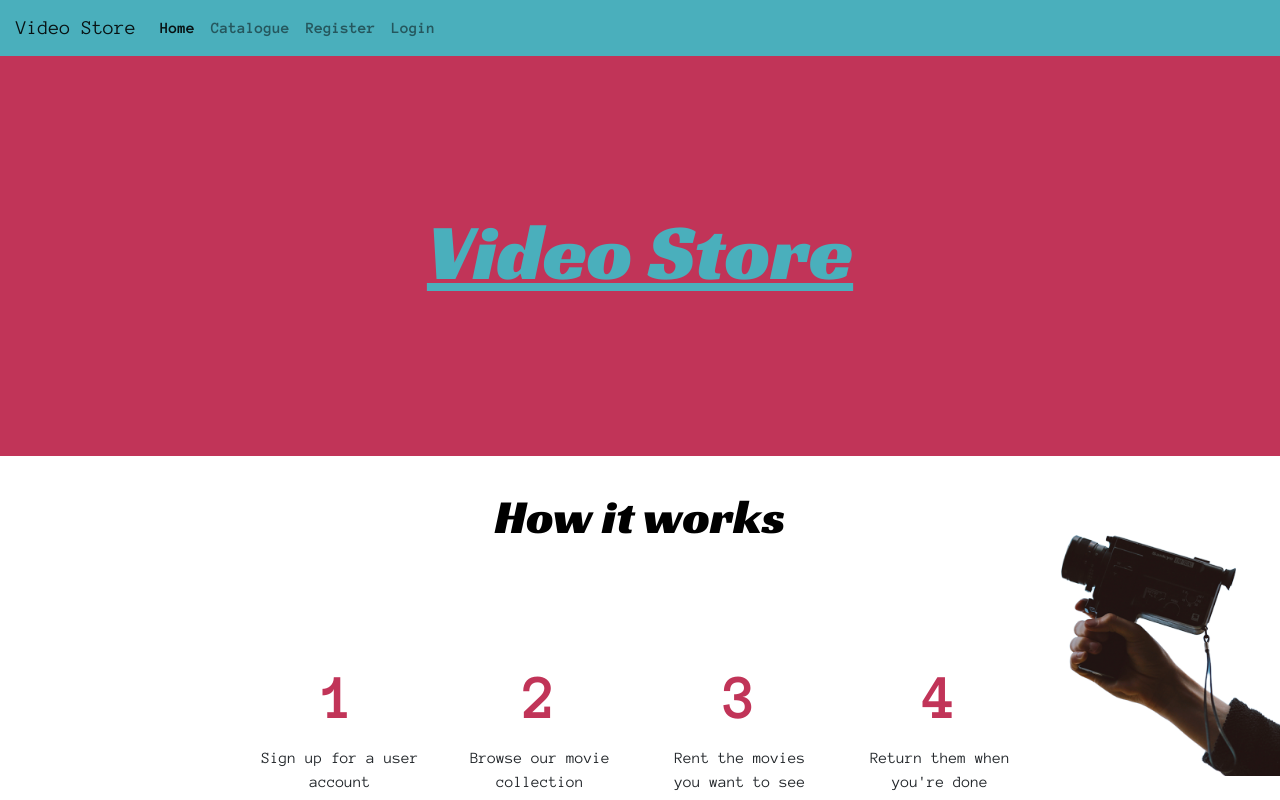
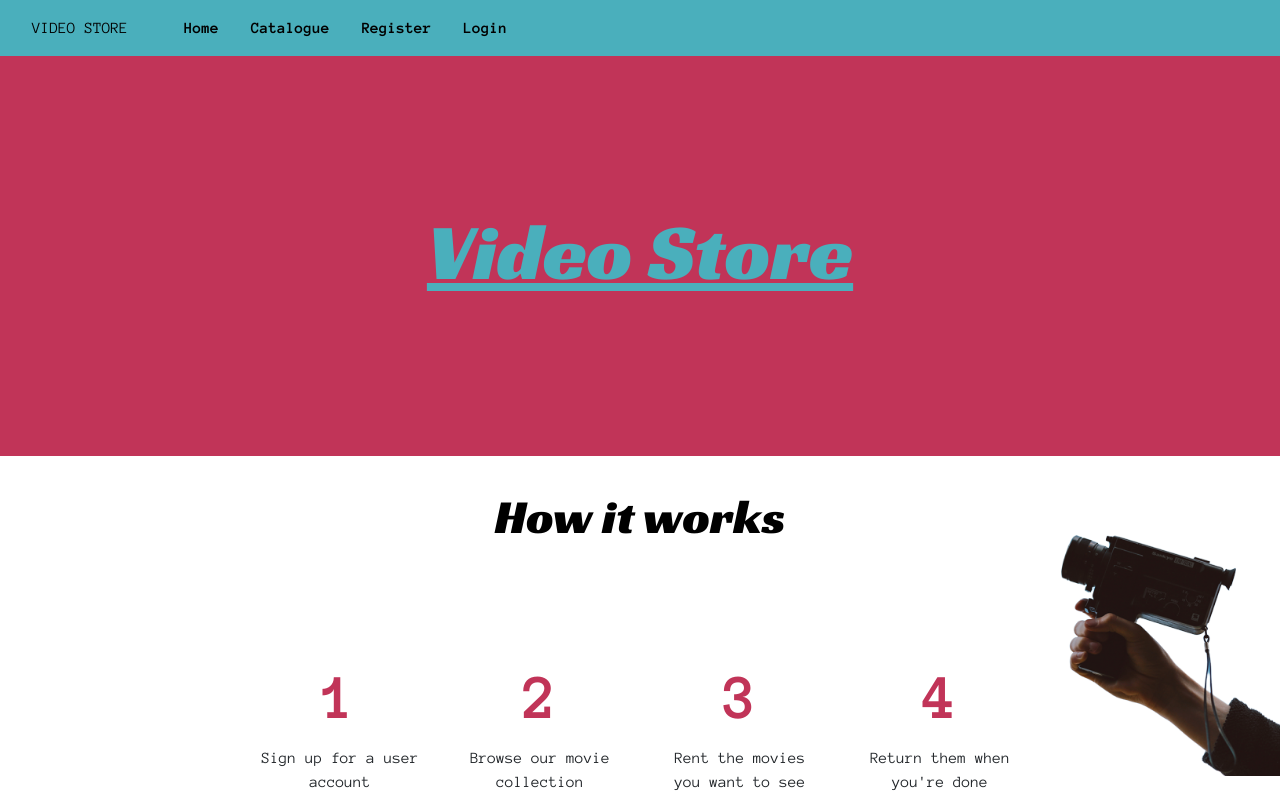
Before and after one commit to fishj123/Video-Store, a React (Create React App) app: page / in a window 1280 px wide. Shown: the top 800 px of the page. Built offline with nearby package versions, Linux system fonts and the light colour scheme.

Commit message:
Update nav to custom nav with collapsing mobile dropdown

```diff
--- a/public/index.html
+++ b/public/index.html
@@ -11,6 +11,8 @@
     -->
     <link rel="manifest" href="%PUBLIC_URL%/manifest.json" />
     <link href="https://fonts.googleapis.com/css?family=Anonymous+Pro:400,700|Racing+Sans+One" rel="stylesheet">
+    <link rel="stylesheet" href="https://use.fontawesome.com/releases/v5.8.2/css/all.css"
+      integrity="sha384-oS3vJWv+0UjzBfQzYUhtDYW+Pj2yciDJxpsK1OYPAYjqT085Qq/1cq5FLXAZQ7Ay" crossorigin="anonymous">
     <!--
       Notice the use of %PUBLIC_URL% in the tags above.
       It will be replaced with the URL of the `public` folder during the build.
--- a/src/components/moviePage.jsx
+++ b/src/components/moviePage.jsx
@@ -12,7 +12,9 @@ class MoviePage extends Component {
   };
 
   async componentDidMount() {
+    window.scrollTo(0, 0)
     try {
+
       const { data: user } = await getUserFromDb();
       if (!user) return;
       this.setState({ user: user[0] });
--- a/src/components/navbar.jsx
+++ b/src/components/navbar.jsx
@@ -4,58 +4,72 @@ import { NavLink } from "react-router-dom";
 
 class NavBar extends Component {
   state = {};
+
+toggleNav = () => {
+  const burgerMenu = document.getElementById("burger");
+  const navItems = document.querySelector(".navbar-links")
+
+  if (navItems.hasAttribute("id")) {
+    navItems.removeAttribute("id");
+    return;
+  }
+
+  navItems.setAttribute("id", "display-menu");
+
+
+}
+
+
   render() {
     const { user } = this.props;
     return (
-      <nav className="navbar navbar-expand-lg navbar-light">
-        <NavLink className="navbar-brand" to="/">
+      <nav className="my-navbar">
+        <NavLink className="navbar-logo" to="/">
           Video Store
         </NavLink>
-        <button className="navbar-toggler" type="button" data-toggle="collapse" data-target="#navbarSupportedContent" aria-controls="navbarSupportedContent" aria-expanded="false" aria-label="Toggle navigation">
-          <span className="navbar-toggler-icon"></span>
-        </button>
-        <div className="collapse navbar-collapse"  id="navbarSupportedContent">
-          <ul className="navbar-nav mr-auto">
-            <li className="nav-item">
-              <NavLink className="nav-link" to="/">
+          <ul className="navbar-links display-menu">
+            <li >
+              <NavLink className="my-nav-link" to="/" onClick={this.toggleNav}>
                 Home
               </NavLink>
             </li>
-            <li className="nav-item">
-              <NavLink className="nav-link" to="/catalogue">
+            <li >
+            <NavLink className="my-nav-link" to="/catalogue" onClick={this.toggleNav}>
                 Catalogue
               </NavLink>
             </li>
-            <li className="nav-item">
+            <li >
               {!user && (
-                <NavLink className="nav-link" to="/register">
+              <NavLink className="my-nav-link" to="/register" onClick={this.toggleNav}>
                   Register
                 </NavLink>
               )}
             </li>
-            <li className="nav-item">
+            <li >
               {!user && (
-                <NavLink className="nav-link" to="/login">
+              <NavLink className="my-nav-link" to="/login" onClick={this.toggleNav}>
                   Login
                 </NavLink>
               )}
             </li>
-            <li className="nav-item">
+            <li >
               {user && (
-                <NavLink className="nav-link" to="/me">
+              <NavLink className="my-nav-link" to="/me" onClick={this.toggleNav}>
                   {user.name}
                 </NavLink>
               )}
             </li>
-            <li className="nav-item">
+            <li >
               {user && (
-                <NavLink className="nav-link" to="/logout">
+              <NavLink className="my-nav-link" to="/logout" onClick={this.toggleNav}>
                   Logout
                 </NavLink>
               )}
             </li>
           </ul>
-        </div>
+
+        <i class="fas fa-bars" aria-controls="navbarSupportedContent" aria-expanded="false" aria-label="Toggle navigation" onClick={this.toggleNav}></i>
+
       </nav>
     );
   }
--- a/src/index.css
+++ b/src/index.css
@@ -15,6 +15,11 @@ h1 {
 
 h3 {
   font-size: 3rem;
+}
+
+a, a:hover, a:active, a:visited, a:focus {
+    text-decoration:none;
+    color: inherit;
 }
 
 .my-btn-primary {
@@ -53,19 +58,75 @@ code {
 
 /* navigation styles */
 
-.navbar {
+.my-navbar {
   background-color: var(--primary-color);
-
+  display: flex;
+  min-height: 2rem;
 }
 
-.nav-link {
+.navbar-logo {
+  color: black;
+  margin-left: 2rem;
+  padding-top: 1rem;
+  text-transform: uppercase;
+}
+
+.navbar-links {
+  display: flex;
+  flex-direction: row;
+  list-style: none;
+  color: black;
+  padding-top: 1rem;
+  cursor: pointer;
+}
+
+.my-nav-link {
   font-weight: bold;
+  color: black;
+  padding: 0 1rem;
+  text-decoration: none;
+}
+
+.my-nav-link:click {
+  text-decoration: none;
+}
+
+
+.fas.fa-bars {
+  margin-left: auto;
+  margin-right: 1rem;
+  display: none;
+  padding-top: 1rem;
 }
 
 .-link,
 .-link:hover {
   text-decoration: none;
   color: inherit;
+}
+
+#display-menu {
+  display: flex;
+}
+
+@media only screen and (max-width: 801px) {
+  .fas.fa-bars {
+    display: block;
+    margin-bottom: 1rem;
+}
+
+.navbar-logo {
+  display: none;
+}
+
+.navbar-links {
+  flex-direction: column;
+  text-align: right;
+  width: 100%;
+  margin-top: 2rem;
+  display: none;
+}
+
 }
 
 /* homepage styles */
```
